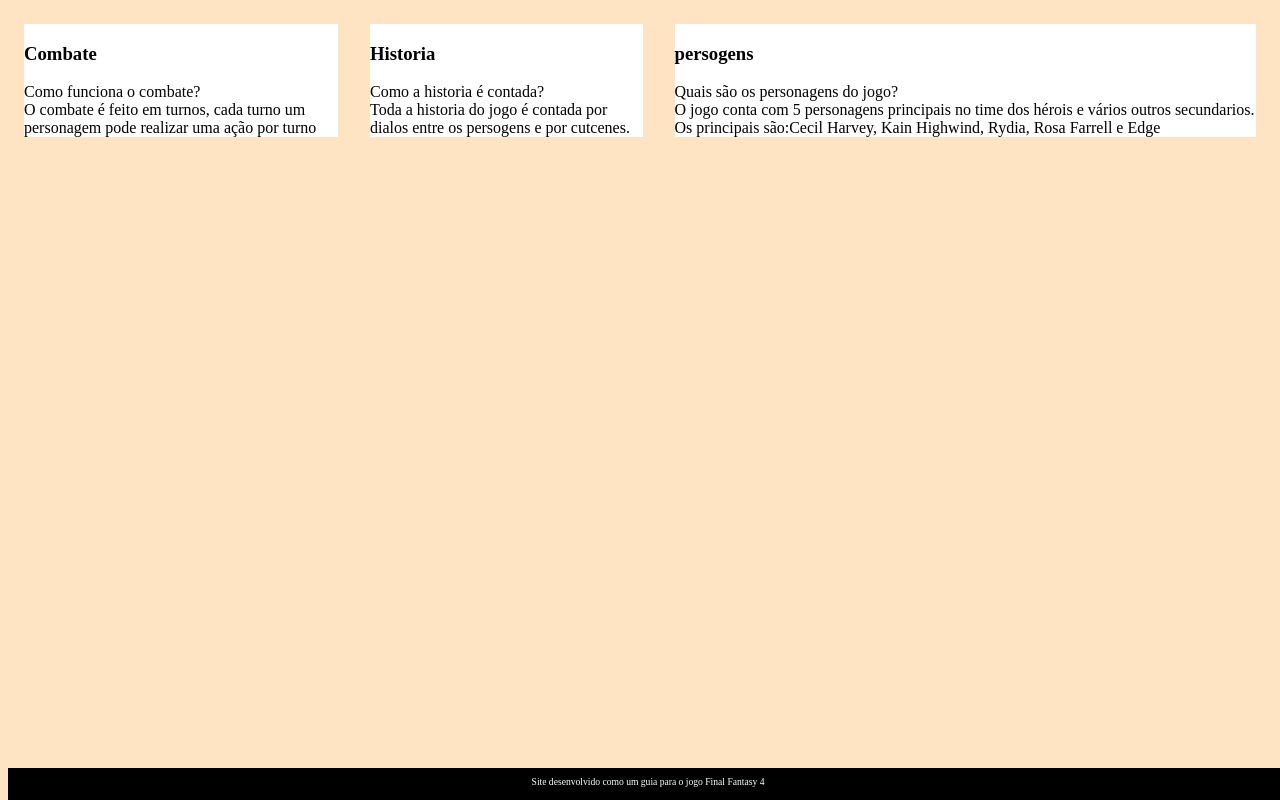
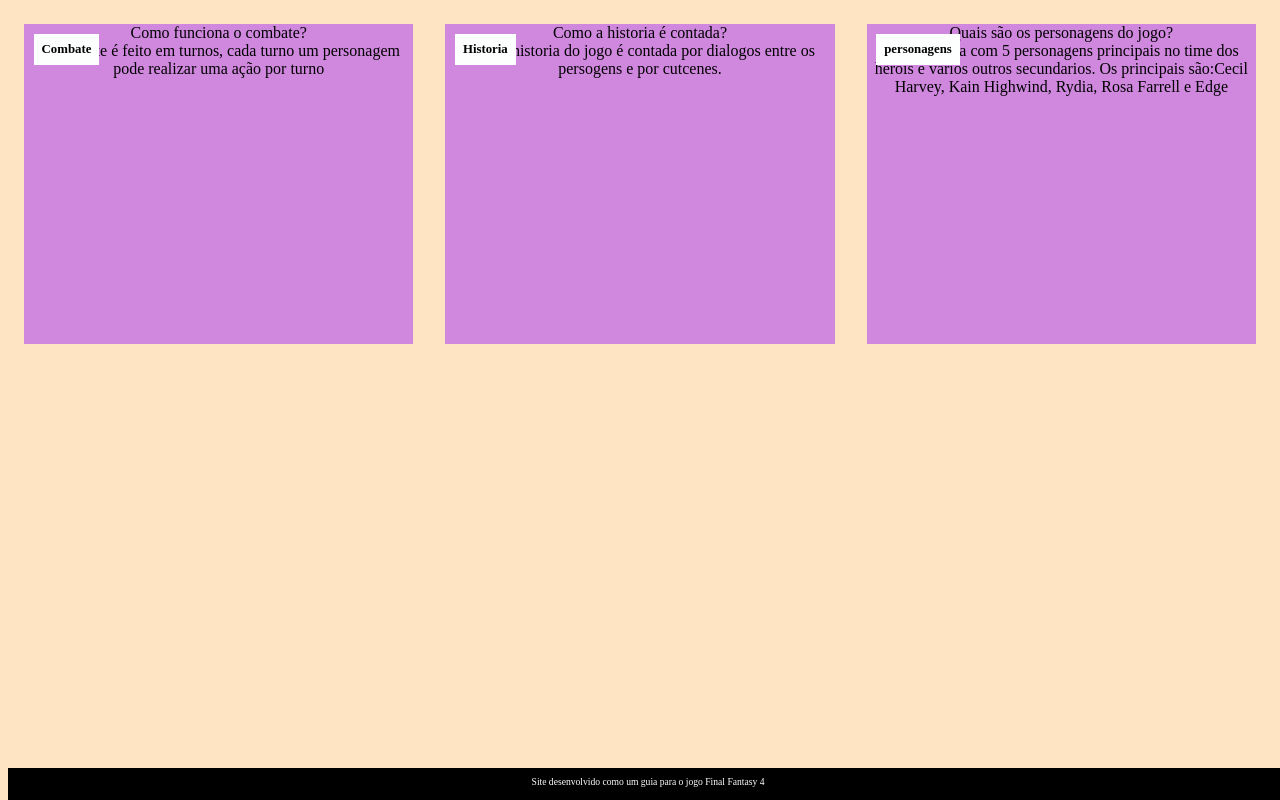
Before and after one commit to EzequielMinusOne/projetofinal, a plain HTML site: page index.html in a window 1280 px wide. Drawn offline with Linux system fonts and the light colour scheme.

Commit message:
Add files via upload

```diff
--- a/ASSETS/style.css
+++ b/ASSETS/style.css
@@ -23,5 +23,26 @@ body {
 
         .cartao{
             margin: 1rem 1rem;
-            background-color: white;
+           background-color: aliceblue;
+            height: 20rem;
+            flex-grow: 1;
+            flex-basis: calc(33% - 6rem);
+
+
         }
+
+        .cartao__conteudo {
+            text-align: center;
+            background-color: rgb(208, 136, 223);
+            height: 100%;
+            }
+
+            .cartao__conteudo h3 {
+                background-color: rgb(252, 255, 254);
+                text-align: left;
+                padding: 0.5rem;
+                position: absolute;
+                margin: 0.6rem;sss
+                border-radius: 0.6rem;
+                font-size: 1vw;
+            }
--- a/index.html
+++ b/index.html
@@ -30,18 +30,19 @@
                            Como a historia é contada?
                     </div>
                     <div class="cartao__conteudo__resposta">
-                        Toda a historia do jogo é contada por dialos entre os persogens e por cutcenes.
+                        Toda a historia do jogo é contada por dialogos entre os persogens e por cutcenes.
                     </div>
                 </div>
             </article>
 
             <article class="cartao">
                 <div class="cartao__conteudo">
-                    <h3>persogens</h3>
+                    <h3>personagens</h3>
                     <div class="cartao__conteudo__pergunta">
                            Quais são os personagens do jogo?
                     </div>
                     <div class="cartao__conteudo__resposta">
+
                         O jogo conta com 5 personagens principais no time dos hérois e vários outros secundarios. Os principais são:Cecil Harvey,
                         Kain Highwind, Rydia, Rosa Farrell e Edge
                     </div>
```
